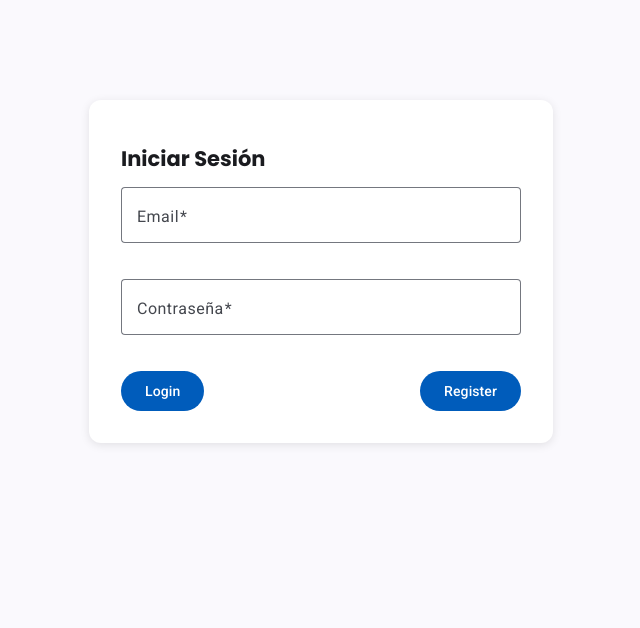
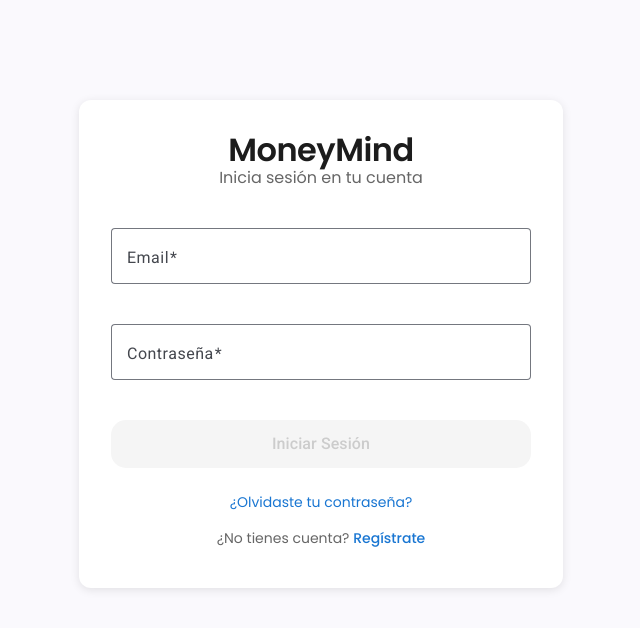
Before and after one commit to MoneyMind-Project/MoneyMind-Frontend, an Angular app: page /auth/login in a window 1280 px wide. Shown: the top 628 px of the page, without its empty margins (319-959 px from the left). Built offline with nearby package versions, Linux system fonts and the light colour scheme.

Commit message:
login new css

```diff
--- a/src/app/features/auth/components/login/login.css
+++ b/src/app/features/auth/components/login/login.css
@@ -1,18 +1,121 @@
+/* Container principal */
 .login-container {
   max-width: 400px;
-  margin: 100px auto;
-  padding: 2rem;
-  box-shadow: 0 2px 10px rgba(0, 0, 0, 0.1);
-  border-radius: 12px;
-  background-color: #fff;
+  margin: 0 auto;
+  padding: 40px 32px;
+  background-color: #ffffff;
+  min-height: 100vh;
+  display: flex;
+  flex-direction: column;
+  justify-content: center;
+}
+
+/* Header */
+.login-header {
+  text-align: center;
+  margin-bottom: 40px;
+}
+
+.brand-title {
+  font-family: 'Poppins', sans-serif;
+  font-size: 2rem;
+  font-weight: 600;
+  margin: 0 0 8px 0;
+  color: #1c1c1c;
+  letter-spacing: -0.5px;
+}
+
+.subtitle {
+  font-size: 16px;
+  color: #666666;
+  margin: 0;
+  font-weight: 400;
+}
+
+/* Formulario */
+.login-form {
+  width: 100%;
 }
 
 .full-width {
   width: 100%;
-  margin-bottom: 1rem;
+  margin-bottom: 20px;
 }
 
-.button-group {
-  display: flex;
-  justify-content: space-between;
+/* Botón de login */
+.login-btn {
+  width: 100%;
+  height: 48px;
+  background-color: #000000 !important;
+  color: #ffffff;
+  font-size: 16px;
+  font-weight: 500;
+  border-radius: 15px;
+  text-transform: none;
+  margin-bottom: 24px;
 }
+
+.login-btn:disabled {
+  background-color: #f5f5f5 !important;
+  color: #cccccc;
+  cursor: not-allowed;
+}
+
+/* Sección de enlaces */
+.links-section {
+  text-align: center;
+}
+
+.forgot-link {
+  color: #1976d2;
+  text-decoration: none;
+  font-size: 14px;
+  display: block;
+  margin-bottom: 16px;
+}
+
+.forgot-link:hover {
+  text-decoration: underline;
+}
+
+.register-text {
+  font-size: 14px;
+  color: #666666;
+  margin: 0;
+}
+
+.register-link {
+  color: #1976d2;
+  text-decoration: none;
+  font-weight: 500;
+}
+
+.register-link:hover {
+  text-decoration: underline;
+}
+
+/* Responsive */
+@media (max-width: 480px) {
+  .login-container {
+    padding: 32px 24px;
+    min-height: 100vh;
+  }
+
+  .brand-title {
+    font-size: 1.75rem;
+  }
+
+  .login-btn {
+    height: 44px;
+  }
+}
+
+@media (min-width: 768px) {
+  .login-container {
+    max-width: 420px;
+    min-height: auto;
+    margin: 100px auto;
+    border-radius: 12px;
+    box-shadow: 0 2px 10px rgba(0, 0, 0, 0.1);
+  }
+}
--- a/src/app/features/auth/components/login/login.html
+++ b/src/app/features/auth/components/login/login.html
@@ -1,10 +1,16 @@
 <div class="login-container">
-  <h2>Iniciar Sesión</h2>
+  <!-- Header -->
+  <div class="login-header">
+    <h1 class="brand-title">MoneyMind</h1>
+    <p class="subtitle">Inicia sesión en tu cuenta</p>
+  </div>
 
-  <form [formGroup]="loginForm" (ngSubmit)="onLogin()">
+  <!-- Formulario -->
+  <form [formGroup]="loginForm" (ngSubmit)="onLogin()" class="login-form">
+
     <mat-form-field appearance="outline" class="full-width">
       <mat-label>Email</mat-label>
-      <input matInput type="email" formControlName="email" placeholder="Ingresa tu correo" required />
+      <input matInput type="email" formControlName="email" placeholder="ejemplo@correo.com" required />
       <mat-error *ngIf="loginForm.get('email')?.hasError('required')">
         El correo es obligatorio
       </mat-error>
@@ -15,17 +21,23 @@
 
     <mat-form-field appearance="outline" class="full-width">
       <mat-label>Contraseña</mat-label>
-      <input matInput type="password" formControlName="password" placeholder="Ingresa tu contraseña" required />
+      <input matInput type="password" formControlName="password" placeholder="Tu contraseña" required />
       <mat-error *ngIf="loginForm.get('password')?.hasError('required')">
         La contraseña es obligatoria
       </mat-error>
     </mat-form-field>
 
-    <div class="button-group">
-      <button mat-flat-button color="primary" type="submit">Login</button>
-      <button mat-flat-button color="accent" type="button" routerLink="/auth/register">
-        Register
-      </button>
+    <button mat-flat-button class="login-btn" type="submit" [disabled]="loginForm.invalid">
+      Iniciar Sesión
+    </button>
+
+    <div class="links-section">
+      <a href="#" class="forgot-link">¿Olvidaste tu contraseña?</a>
+      <p class="register-text">
+        ¿No tienes cuenta?
+        <a routerLink="/auth/register" class="register-link">Regístrate</a>
+      </p>
     </div>
+
   </form>
 </div>
--- a/src/app/features/auth/components/login/login.ts
+++ b/src/app/features/auth/components/login/login.ts
@@ -5,6 +5,7 @@ import {MatButtonModule} from '@angular/material/button';
 import {Router, RouterLink} from '@angular/router';
 import {FormBuilder, FormGroup, FormsModule, ReactiveFormsModule, Validators} from '@angular/forms';
 import {NgIf} from '@angular/common';
+import {MatIconModule} from '@angular/material/icon';
 
 @Component({
   selector: 'app-login',
@@ -17,6 +18,7 @@ import {NgIf} from '@angular/common';
     RouterLink,
     FormsModule,
     NgIf,
+    MatIconModule,
   ],
   styleUrl: './login.css'
 })
```
